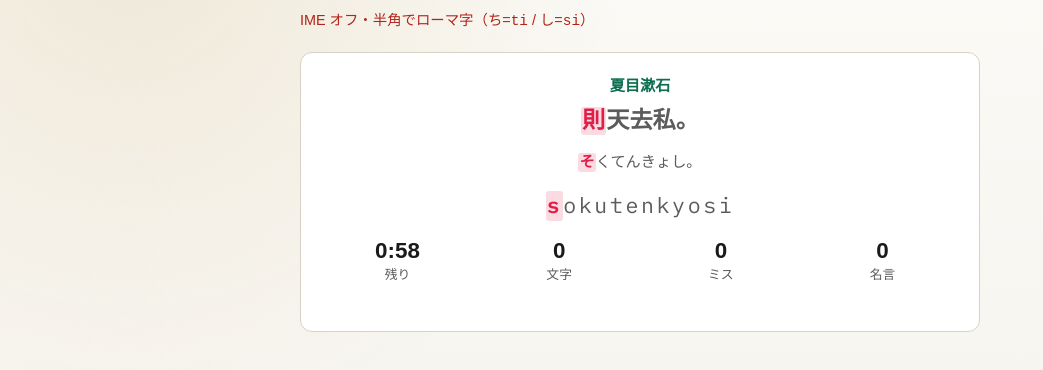
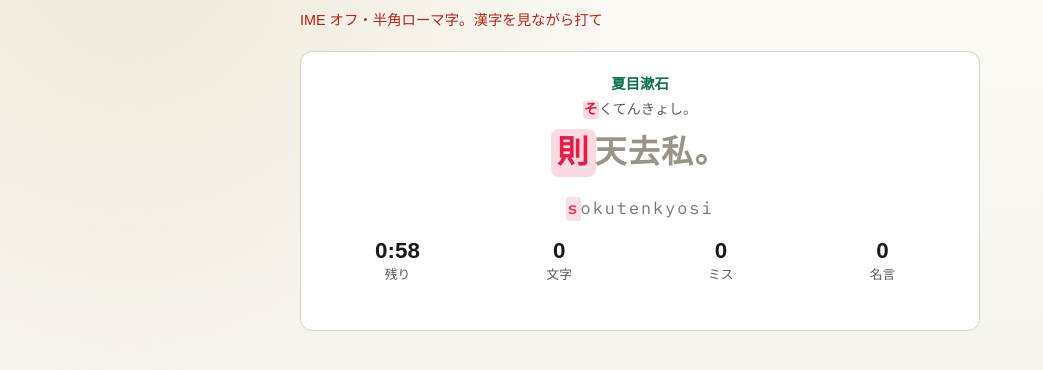
Before and after one commit to kanta0410/typing_game, a website built with Vite: page index.html in a window 1280 px wide. Both pictures are taken after a click on the button "1分スタート". Shown: the part 50-420 px from the top of the page, without its empty margins (0-1043 px from the left). Built offline with nearby package versions, Linux system fonts and the light colour scheme; a web font is replaced by a local one.

Commit message:
feat: emphasize kanji caret highlight while typing

```diff
--- a/src/styles.css
+++ b/src/styles.css
@@ -143,24 +143,28 @@ p {
 .author {
   text-align: center;
   color: var(--accent);
-  font-size: 0.95rem;
+  font-size: 0.9rem;
   font-weight: 600;
-  margin-bottom: 0.5rem;
+  margin-bottom: 0.35rem;
 }
 
+/* 漢字が主役 */
 .quote-text {
-  font-size: 1.45rem;
+  font-size: 2rem;
   font-weight: 700;
   text-align: center;
-  line-height: 1.55;
-  margin: 0.35rem 0 0.75rem;
+  line-height: 1.7;
+  margin: 0.15rem 0 1rem;
+  letter-spacing: 0.04em;
+  word-break: break-word;
 }
 
-.furigana {
-  font-size: 0.95rem;
+.furigana,
+.furigana-above {
+  font-size: 0.88rem;
   text-align: center;
-  line-height: 1.5;
-  margin-bottom: 0.85rem;
+  line-height: 1.45;
+  margin-bottom: 0.35rem;
   word-break: break-all;
 }
 
@@ -170,10 +174,26 @@ p {
   color: var(--accent);
 }
 
-.quote-text .rest,
+.quote-text .rest {
+  color: #9a9488;
+}
+
 .furigana .rest,
 .romaji .rest {
   color: var(--muted);
+}
+
+/* 漢字の「いま打つ」を大きく赤く */
+.quote-text .quote-caret,
+.quote-text .caret {
+  color: var(--caret);
+  background: var(--caret-bg);
+  border-bottom: 3px solid var(--caret-underline, var(--caret));
+  border-radius: 6px;
+  padding: 0.08em 0.12em;
+  margin: 0 0.02em;
+  font-weight: 800;
+  box-shadow: 0 0 0 2px var(--caret-bg);
 }
 
 .toggle {
@@ -196,7 +216,6 @@ p {
   line-height: 1.6;
 }
 
-.quote-text .caret,
 .furigana .caret,
 .romaji .caret {
   color: var(--caret);
@@ -205,6 +224,11 @@ p {
   border-radius: 3px;
   padding: 0 1px;
   font-weight: 700;
+}
+
+.romaji-line {
+  opacity: 0.85;
+  font-size: 1.05rem !important;
 }
 
 .theme-grid {
@@ -247,12 +271,19 @@ p {
   letter-spacing: 0.06em;
 }
 
+.theme-preview-kanji {
+  font-family: var(--sans);
+  font-size: 1.35rem;
+  font-weight: 700;
+  letter-spacing: 0.06em;
+}
+
 .theme-preview .done {
   color: var(--accent);
 }
 
 .theme-preview .rest {
-  color: var(--muted);
+  color: #9a9488;
 }
 
 .romaji {
--- a/src/ui/home.ts
+++ b/src/ui/home.ts
@@ -62,18 +62,19 @@ export function renderHome(
     btn.innerHTML = `
       <div class="theme-label">${t.label}</div>
       <div class="theme-blurb">${t.blurb}</div>
-      <div class="theme-preview">
-        <span class="done">zinsei</span><span class="caret">h</span><span class="rest">a</span>
+      <div class="theme-preview theme-preview-kanji">
+        <span class="done">人生</span><span class="caret quote-caret">は</span><span class="rest">重荷</span>
       </div>
     `;
     const caretEl = btn.querySelector(".caret") as HTMLElement;
     const col = PREVIEW_COLORS[t.id];
     caretEl.style.color = col.c;
     caretEl.style.background = col.bg;
-    caretEl.style.borderBottom = `2px solid ${col.u}`;
-    caretEl.style.fontWeight = "700";
-    caretEl.style.borderRadius = "3px";
-    caretEl.style.padding = "0 1px";
+    caretEl.style.borderBottom = `3px solid ${col.u === "transparent" ? col.c : col.u}`;
+    caretEl.style.fontWeight = "800";
+    caretEl.style.borderRadius = "6px";
+    caretEl.style.padding = "0.08em 0.12em";
+    caretEl.style.boxShadow = `0 0 0 2px ${col.bg}`;
 
     btn.addEventListener("click", () => {
       settings = { ...settings, caretTheme: t.id };
--- a/src/ui/play.ts
+++ b/src/ui/play.ts
@@ -1,3 +1,4 @@
+import { applyCaretTheme, loadSettings } from "../engine/settings";
 import { QuoteTypingGame } from "../engine/quote-game";
 import type { SessionStats } from "../engine/stats";
 
@@ -42,15 +43,26 @@ function paintFurigana(
   return html;
 }
 
+/** 漢字本文：比率で進捗。いまの1文字を大きく強調 */
 function paintQuote(text: string, ratio: number): string {
   const chars = [...text];
-  const doneCount = Math.floor(chars.length * ratio);
+  if (chars.length === 0) return "";
+  const doneCount = Math.min(
+    chars.length,
+    Math.floor(chars.length * ratio + 1e-9),
+  );
+  // 完了直後は次の文字を caret。全文完了時は最後を done のまま
+  const caretIndex = doneCount >= chars.length ? -1 : doneCount;
   let html = "";
   for (let i = 0; i < chars.length; i++) {
     const ch = escapeHtml(chars[i]);
-    if (i < doneCount) html += `<span class="done">${ch}</span>`;
-    else if (i === doneCount) html += `<span class="caret">${ch}</span>`;
-    else html += `<span class="rest">${ch}</span>`;
+    if (i < (caretIndex < 0 ? chars.length : caretIndex)) {
+      html += `<span class="done">${ch}</span>`;
+    } else if (i === caretIndex) {
+      html += `<span class="caret quote-caret">${ch}</span>`;
+    } else {
+      html += `<span class="rest">${ch}</span>`;
+    }
   }
   return html;
 }
@@ -59,15 +71,16 @@ export function renderPlay(
   root: HTMLElement,
   onFinished: (stats: SessionStats) => void,
 ): void {
+  applyCaretTheme(loadSettings().caretTheme);
   const game = new QuoteTypingGame();
 
   root.innerHTML = `
     <div class="brand">Quote Typing</div>
-    <p class="warn">IME オフ・半角でローマ字（ち=<code>ti</code> / し=<code>si</code>）</p>
+    <p class="warn">IME オフ・半角ローマ字。漢字を見ながら打て</p>
     <div class="panel play-panel">
       <div class="author" id="author"></div>
+      <div class="furigana furigana-above" id="furigana"></div>
       <div class="quote-text" id="quote"></div>
-      <div class="furigana" id="furigana"></div>
       <div class="romaji romaji-line" id="romaji"></div>
       <div class="meta">
         <div><strong id="time">1:00</strong><span>残り</span></div>
```
